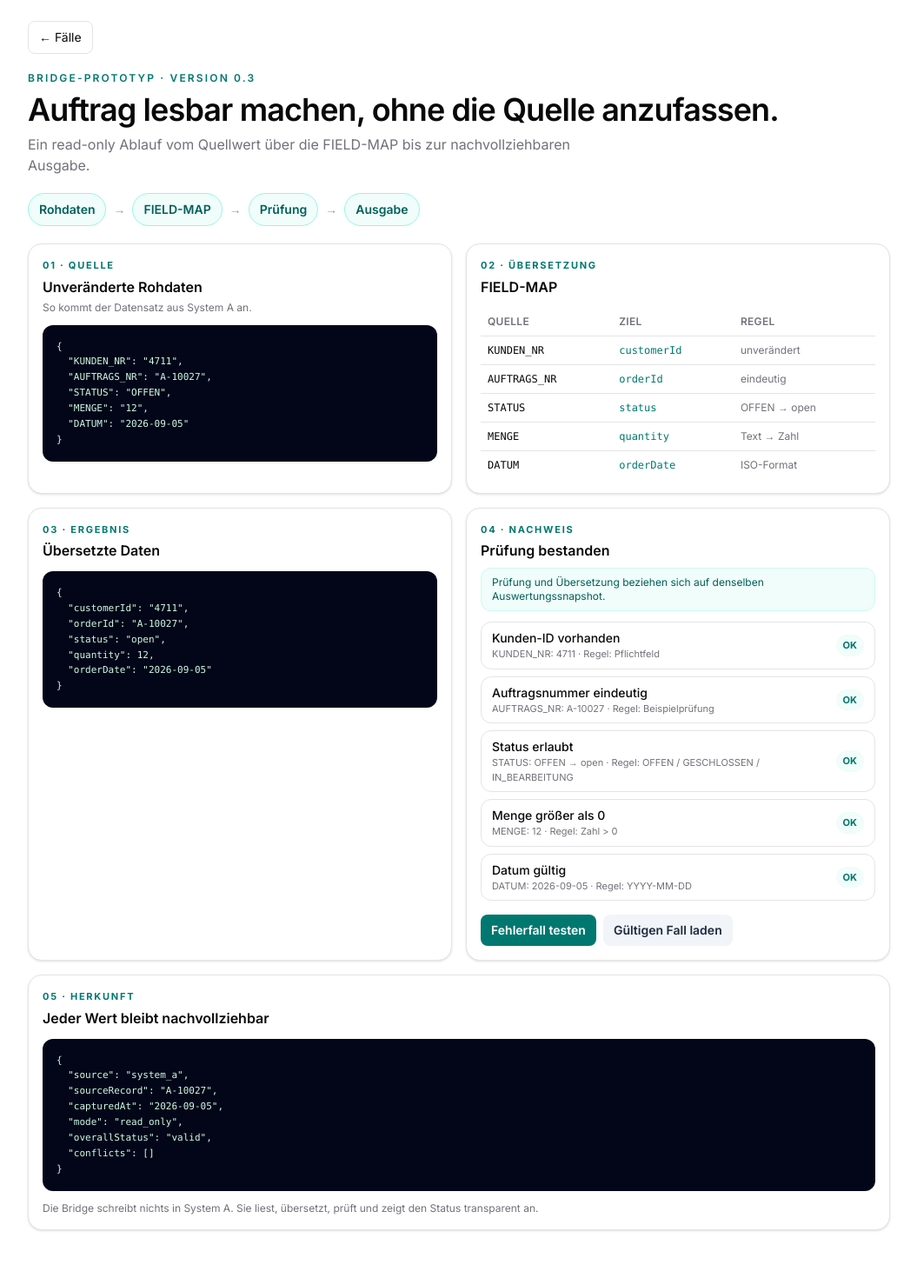
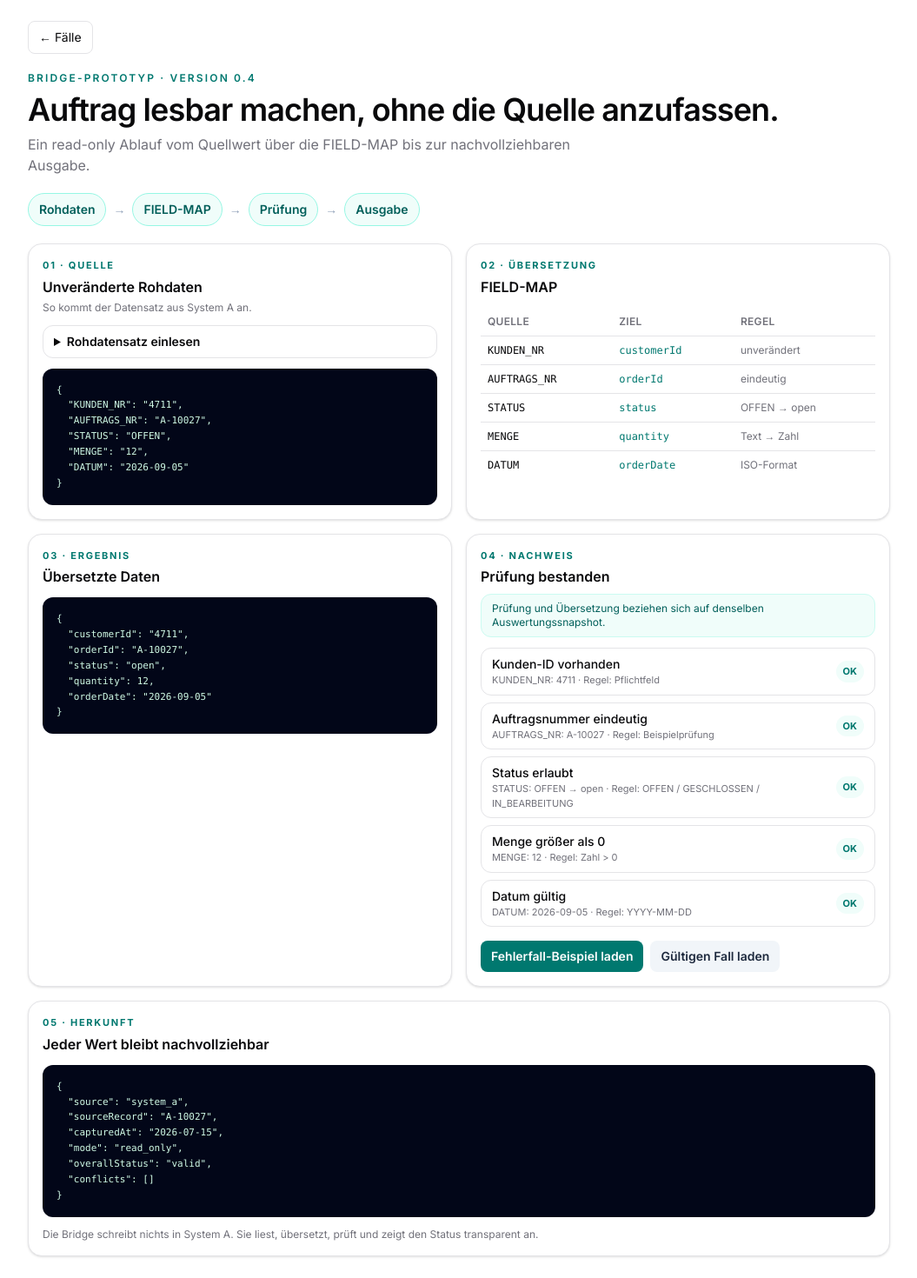
Before and after one commit to schieskejulia-collab/petraplan, a React (Vite) app in the folder frontend/mobile-app/: page /bridge in a window 1280 px wide. Shown: the top 1470 px of the page at 87% size, without its empty margins (112-1167 px from the left). Built offline with nearby package versions, Linux system fonts and the light colour scheme.

Commit message:
Run bridge records through a real evaluation pipeline

```diff
--- /dev/null
+++ b/frontend/mobile-app/src/lib/bridge-pipeline.ts
@@ -0,0 +1,126 @@
+export type RawRecord = {
+  KUNDEN_NR: string;
+  AUFTRAGS_NR: string;
+  STATUS: string;
+  MENGE: string;
+  DATUM: string;
+};
+
+export type MappedRecord = {
+  customerId: string;
+  orderId: string;
+  status: "open" | "closed" | "in_progress" | null;
+  quantity: number;
+  orderDate: string;
+};
+
+export type ValidationCheck = {
+  label: string;
+  ok: boolean;
+  rule: string;
+  observed: string;
+};
+
+export type Provenance = {
+  source: string;
+  sourceRecord: string;
+  capturedAt: string;
+  mode: "read_only";
+  overallStatus: "valid" | "needs_review";
+  conflicts: string[];
+};
+
+export type BridgeEvaluation = {
+  raw: RawRecord;
+  mapped: MappedRecord;
+  checks: ValidationCheck[];
+  passed: boolean;
+  provenance: Provenance;
+};
+
+export const demoValidRecord: RawRecord = {
+  KUNDEN_NR: "4711",
+  AUFTRAGS_NR: "A-10027",
+  STATUS: "OFFEN",
+  MENGE: "12",
+  DATUM: "2026-09-05",
+};
+
+export const demoConflictRecord: RawRecord = {
+  ...demoValidRecord,
+  STATUS: "UNBEKANNT",
+  MENGE: "-4",
+};
+
+export const fieldMap = [
+  ["KUNDEN_NR", "customerId", "unverändert"],
+  ["AUFTRAGS_NR", "orderId", "eindeutig"],
+  ["STATUS", "status", "OFFEN → open"],
+  ["MENGE", "quantity", "Text → Zahl"],
+  ["DATUM", "orderDate", "ISO-Format"],
+] as const;
+
+const statusMap: Record<string, MappedRecord["status"]> = {
+  OFFEN: "open",
+  GESCHLOSSEN: "closed",
+  IN_BEARBEITUNG: "in_progress",
+};
+
+export function parseRawRecord(value: unknown): RawRecord {
+  if (!value || typeof value !== "object" || Array.isArray(value)) {
+    throw new Error("Der Datensatz muss ein JSON-Objekt sein.");
+  }
+
+  const source = value as Record<string, unknown>;
+  const fields: Array<keyof RawRecord> = ["KUNDEN_NR", "AUFTRAGS_NR", "STATUS", "MENGE", "DATUM"];
+  const missing = fields.filter((field) => typeof source[field] !== "string");
+
+  if (missing.length > 0) {
+    throw new Error(`Fehlende oder ungültige Felder: ${missing.join(", ")}`);
+  }
+
+  return {
+    KUNDEN_NR: source.KUNDEN_NR as string,
+    AUFTRAGS_NR: source.AUFTRAGS_NR as string,
+    STATUS: source.STATUS as string,
+    MENGE: source.MENGE as string,
+    DATUM: source.DATUM as string,
+  };
+}
+
+function mapRecord(source: RawRecord): MappedRecord {
+  return {
+    customerId: source.KUNDEN_NR,
+    orderId: source.AUFTRAGS_NR,
+    status: statusMap[source.STATUS] ?? null,
+    quantity: Number(source.MENGE),
+    orderDate: source.DATUM,
+  };
+}
+
+export function evaluateRecord(raw: RawRecord, capturedAt: string): BridgeEvaluation {
+  const mapped = mapRecord(raw);
+  const checks: ValidationCheck[] = [
+    { label: "Kunden-ID vorhanden", ok: Boolean(raw.KUNDEN_NR), rule: "Pflichtfeld", observed: `KUNDEN_NR: ${raw.KUNDEN_NR || "—"}` },
+    { label: "Auftragsnummer eindeutig", ok: raw.AUFTRAGS_NR === "A-10027", rule: "Beispielprüfung", observed: `AUFTRAGS_NR: ${raw.AUFTRAGS_NR}` },
+    { label: "Status erlaubt", ok: mapped.status !== null, rule: "OFFEN / GESCHLOSSEN / IN_BEARBEITUNG", observed: `STATUS: ${raw.STATUS} → ${mapped.status ?? "nicht zugeordnet"}` },
+    { label: "Menge größer als 0", ok: Number.isFinite(mapped.quantity) && mapped.quantity > 0, rule: "Zahl > 0", observed: `MENGE: ${Number.isFinite(mapped.quantity) ? mapped.quantity : raw.MENGE}` },
+    { label: "Datum gültig", ok: /^\d{4}-\d{2}-\d{2}$/.test(raw.DATUM), rule: "YYYY-MM-DD", observed: `DATUM: ${raw.DATUM}` },
+  ];
+  const passed = checks.every(({ ok }) => ok);
+
+  return {
+    raw,
+    mapped,
+    checks,
+    passed,
+    provenance: {
+      source: "system_a",
+      sourceRecord: raw.AUFTRAGS_NR,
+      capturedAt,
+      mode: "read_only",
+      overallStatus: passed ? "valid" : "needs_review",
+      conflicts: checks.filter(({ ok }) => !ok).map(({ label }) => label),
+    },
+  };
+}
--- a/frontend/mobile-app/src/pages/BridgePage.tsx
+++ b/frontend/mobile-app/src/pages/BridgePage.tsx
@@ -1,59 +1,13 @@
 import { useState, type ReactNode } from "react";
 import { useLocation } from "wouter";
-
-type RawRecord = {
-  KUNDEN_NR: string;
-  AUFTRAGS_NR: string;
-  STATUS: string;
-  MENGE: string;
-  DATUM: string;
-};
-
-type MappedRecord = {
-  customerId: string;
-  orderId: string;
-  status: "open" | "closed" | "in_progress" | null;
-  quantity: number;
-  orderDate: string;
-};
-
-const validRecord: RawRecord = {
-  KUNDEN_NR: "4711",
-  AUFTRAGS_NR: "A-10027",
-  STATUS: "OFFEN",
-  MENGE: "12",
-  DATUM: "2026-09-05",
-};
-
-const conflictRecord: RawRecord = {
-  ...validRecord,
-  STATUS: "UNBEKANNT",
-  MENGE: "-4",
-};
-
-const fieldMap = [
-  ["KUNDEN_NR", "customerId", "unverändert"],
-  ["AUFTRAGS_NR", "orderId", "eindeutig"],
-  ["STATUS", "status", "OFFEN → open"],
-  ["MENGE", "quantity", "Text → Zahl"],
-  ["DATUM", "orderDate", "ISO-Format"],
-] as const;
-
-function mapRecord(source: RawRecord): MappedRecord {
-  const statusMap: Record<string, MappedRecord["status"]> = {
-    OFFEN: "open",
-    GESCHLOSSEN: "closed",
-    IN_BEARBEITUNG: "in_progress",
-  };
-
-  return {
-    customerId: source.KUNDEN_NR,
-    orderId: source.AUFTRAGS_NR,
-    status: statusMap[source.STATUS] ?? null,
-    quantity: Number(source.MENGE),
-    orderDate: source.DATUM,
-  };
-}
+import {
+  demoConflictRecord,
+  demoValidRecord,
+  evaluateRecord,
+  fieldMap,
+  parseRawRecord,
+  type RawRecord,
+} from "../lib/bridge-pipeline";
 
 function JsonBlock({ value }: { value: unknown }) {
   return (
@@ -75,24 +29,24 @@ function Section({ eyebrow, title, children, wide = false }: { eyebrow: string;
 
 export default function BridgePage() {
   const [, setLocation] = useLocation();
-  const [raw, setRaw] = useState<RawRecord>(validRecord);
-  const mapped = mapRecord(raw);
-  const checks = [
-    { label: "Kunden-ID vorhanden", ok: Boolean(raw.KUNDEN_NR), rule: "Pflichtfeld", observed: `KUNDEN_NR: ${raw.KUNDEN_NR || "—"}` },
-    { label: "Auftragsnummer eindeutig", ok: raw.AUFTRAGS_NR === "A-10027", rule: "Beispielprüfung", observed: `AUFTRAGS_NR: ${raw.AUFTRAGS_NR}` },
-    { label: "Status erlaubt", ok: mapped.status !== null, rule: "OFFEN / GESCHLOSSEN / IN_BEARBEITUNG", observed: `STATUS: ${raw.STATUS} → ${mapped.status ?? "nicht zugeordnet"}` },
-    { label: "Menge größer als 0", ok: Number.isFinite(mapped.quantity) && mapped.quantity > 0, rule: "Zahl > 0", observed: `MENGE: ${Number.isFinite(mapped.quantity) ? mapped.quantity : raw.MENGE}` },
-    { label: "Datum gültig", ok: /^\d{4}-\d{2}-\d{2}$/.test(raw.DATUM), rule: "YYYY-MM-DD", observed: `DATUM: ${raw.DATUM}` },
-  ];
-  const passed = checks.every(({ ok }) => ok);
-  const provenance = {
-    source: "system_a",
-    sourceRecord: raw.AUFTRAGS_NR,
-    capturedAt: "2026-09-05",
-    mode: "read_only",
-    overallStatus: passed ? "valid" : "needs_review",
-    conflicts: checks.filter(({ ok }) => !ok).map(({ label }) => label),
-  };
+  const [raw, setRaw] = useState<RawRecord>(demoValidRecord);
+  const [rawInput, setRawInput] = useState(() => JSON.stringify(demoValidRecord, null, 2));
+  const [inputError, setInputError] = useState<string | null>(null);
+  const { mapped, checks, passed, provenance } = evaluateRecord(raw, new Date().toISOString().slice(0, 10));
+
+  function loadRecord(nextRecord: RawRecord) {
+    setRaw(nextRecord);
+    setRawInput(JSON.stringify(nextRecord, null, 2));
+    setInputError(null);
+  }
+
+  function readRawRecord() {
+    try {
+      loadRecord(parseRawRecord(JSON.parse(rawInput)));
+    } catch (error) {
+      setInputError(error instanceof Error ? error.message : "Der Datensatz konnte nicht gelesen werden.");
+    }
+  }
 
   return (
     <main className="min-h-screen bg-background text-foreground">
@@ -100,7 +54,7 @@ export default function BridgePage() {
         <button className="rounded-lg border px-3 py-2 text-sm" onClick={() => setLocation("/cases")}>← Fälle</button>
 
         <header className="space-y-2">
-          <p className="text-xs font-semibold uppercase tracking-[0.18em] text-teal-700">Bridge-Prototyp · Version 0.3</p>
+          <p className="text-xs font-semibold uppercase tracking-[0.18em] text-teal-700">Bridge-Prototyp · Version 0.4</p>
           <h1 className="text-3xl font-semibold tracking-tight md:text-4xl">Auftrag lesbar machen, ohne die Quelle anzufassen.</h1>
           <p className="max-w-2xl text-sm text-muted-foreground md:text-base">Ein read-only Ablauf vom Quellwert über die FIELD-MAP bis zur nachvollziehbaren Ausgabe.</p>
         </header>
@@ -117,6 +71,19 @@ export default function BridgePage() {
         <div className="grid gap-4 md:grid-cols-2">
           <Section eyebrow="01 · Quelle" title="Unveränderte Rohdaten">
             <p className="mt-1 text-xs text-muted-foreground">So kommt der Datensatz aus System A an.</p>
+            <details className="mt-3 rounded-xl border px-3 py-2">
+              <summary className="cursor-pointer text-sm font-semibold">Rohdatensatz einlesen</summary>
+              <p className="mt-2 text-xs text-muted-foreground">Ein JSON-Datensatz wird erst nach dem Einlesen durch dieselbe Pipeline geprüft.</p>
+              <textarea
+                aria-label="Rohdatensatz als JSON"
+                className="mt-3 min-h-40 w-full rounded-lg border bg-background p-3 font-mono text-xs"
+                value={rawInput}
+                onChange={(event) => setRawInput(event.target.value)}
+                spellCheck={false}
+              />
+              <button className="mt-2 rounded-lg bg-teal-700 px-3 py-2 text-sm font-semibold text-white" onClick={readRawRecord}>Datensatz einlesen</button>
+              {inputError && <p className="mt-2 text-xs font-medium text-red-700" role="alert">{inputError}</p>}
+            </details>
             <JsonBlock value={raw} />
           </Section>
 
@@ -175,8 +142,8 @@ export default function BridgePage() {
               ))}
             </div>
             <div className="mt-4 flex flex-wrap gap-2">
-              <button className="rounded-lg bg-teal-700 px-3 py-2 text-sm font-semibold text-white" onClick={() => setRaw(conflictRecord)}>Fehlerfall testen</button>
-              <button className="rounded-lg bg-slate-100 px-3 py-2 text-sm font-semibold text-slate-800" onClick={() => setRaw(validRecord)}>Gültigen Fall laden</button>
+              <button className="rounded-lg bg-teal-700 px-3 py-2 text-sm font-semibold text-white" onClick={() => loadRecord(demoConflictRecord)}>Fehlerfall-Beispiel laden</button>
+              <button className="rounded-lg bg-slate-100 px-3 py-2 text-sm font-semibold text-slate-800" onClick={() => loadRecord(demoValidRecord)}>Gültigen Fall laden</button>
             </div>
           </Section>
 
```
